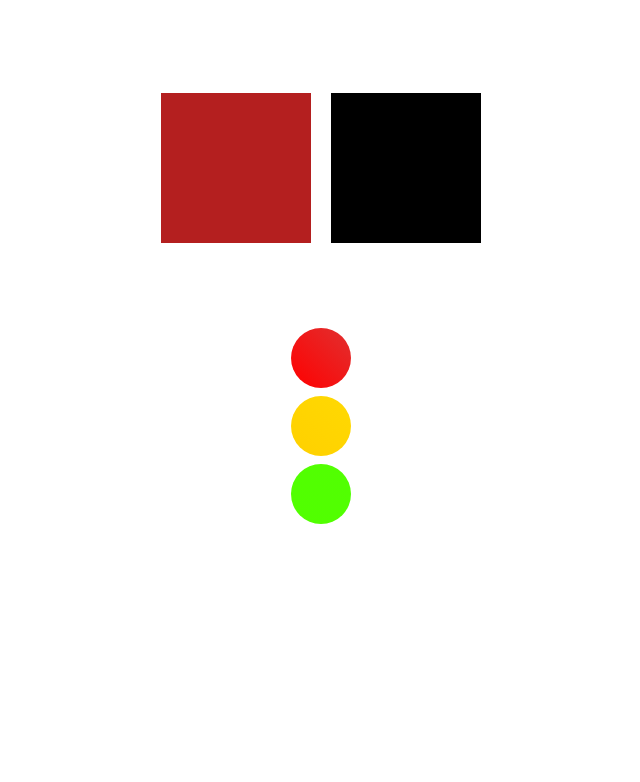
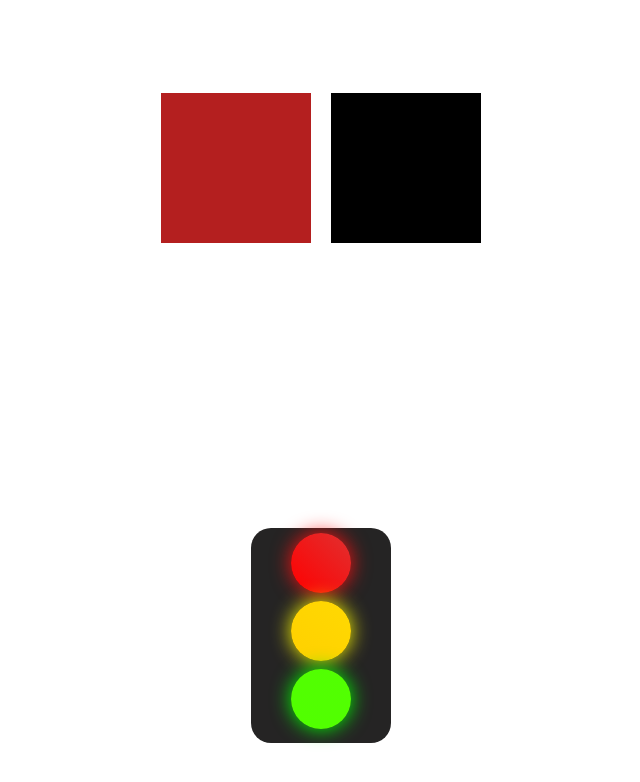
Before and after one commit to Jenniferkss/progresso-html, a plain HTML site: page pages/atividades.html in a window 1280 px wide. Shown: the whole page, without its empty margins (319-959 px from the left). Drawn offline with Linux system fonts and the light colour scheme.

Commit message:
Resolve atividade 04

```diff
--- a/assets/styles/atividades.css
+++ b/assets/styles/atividades.css
@@ -16,10 +16,15 @@
     height: 150px;
     background-color: black;
 }
-
 .circulo{
-    flex:  0 80px;
-  text-align: center;
+    width: 140px;
+    height: 210px;
+    text-align: center;
+    background-color: rgb(37, 36, 36);
+    border-radius: 20px;
+    margin: 200px auto 300px;
+    padding: auto;
+    padding-top: 5px;
 }
 .c1{
     width: 60px;
@@ -32,6 +37,7 @@
     justify-content: center;
     margin: 0 auto 8px;
     font-size: 20px;
+    box-shadow: 0 0 20px rgb(255, 16, 16);
 }
 .c2{
     width: 60px;
@@ -44,8 +50,7 @@
     justify-content: center;
     margin: 0 auto 8px;
     font-size: 20px;
-    cursor: pointer;
-    transition: transform 0.2s;
+    box-shadow: 0 0 20px yellow;
 }
 .c3{
     width: 60px;
@@ -58,6 +63,5 @@
     justify-content: center;
     margin: 0 auto 8px;
     font-size: 20px;
-    cursor: pointer;
-    transition: transform 0.2s;
+    box-shadow: 0 0 20px rgb(0, 255, 0);
 }
--- a/pages/atividades.html
+++ b/pages/atividades.html
@@ -15,6 +15,7 @@
         <div class ="c1"></div>
         <div class = "c2"></div>
         <div class = "c3"></div>
+        <div class = "q3"></div>
         </div>
     </div>
 </body>
```
